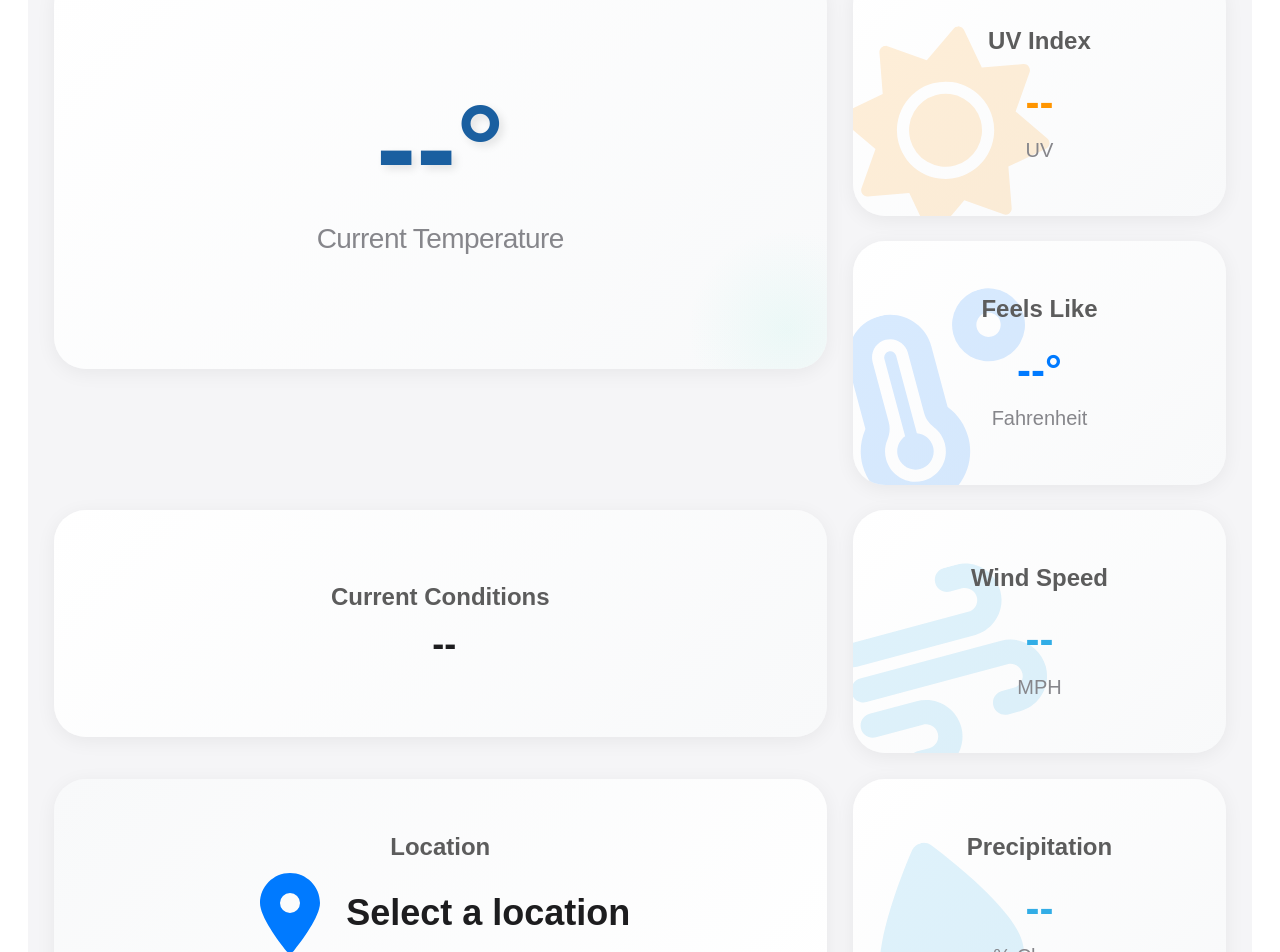
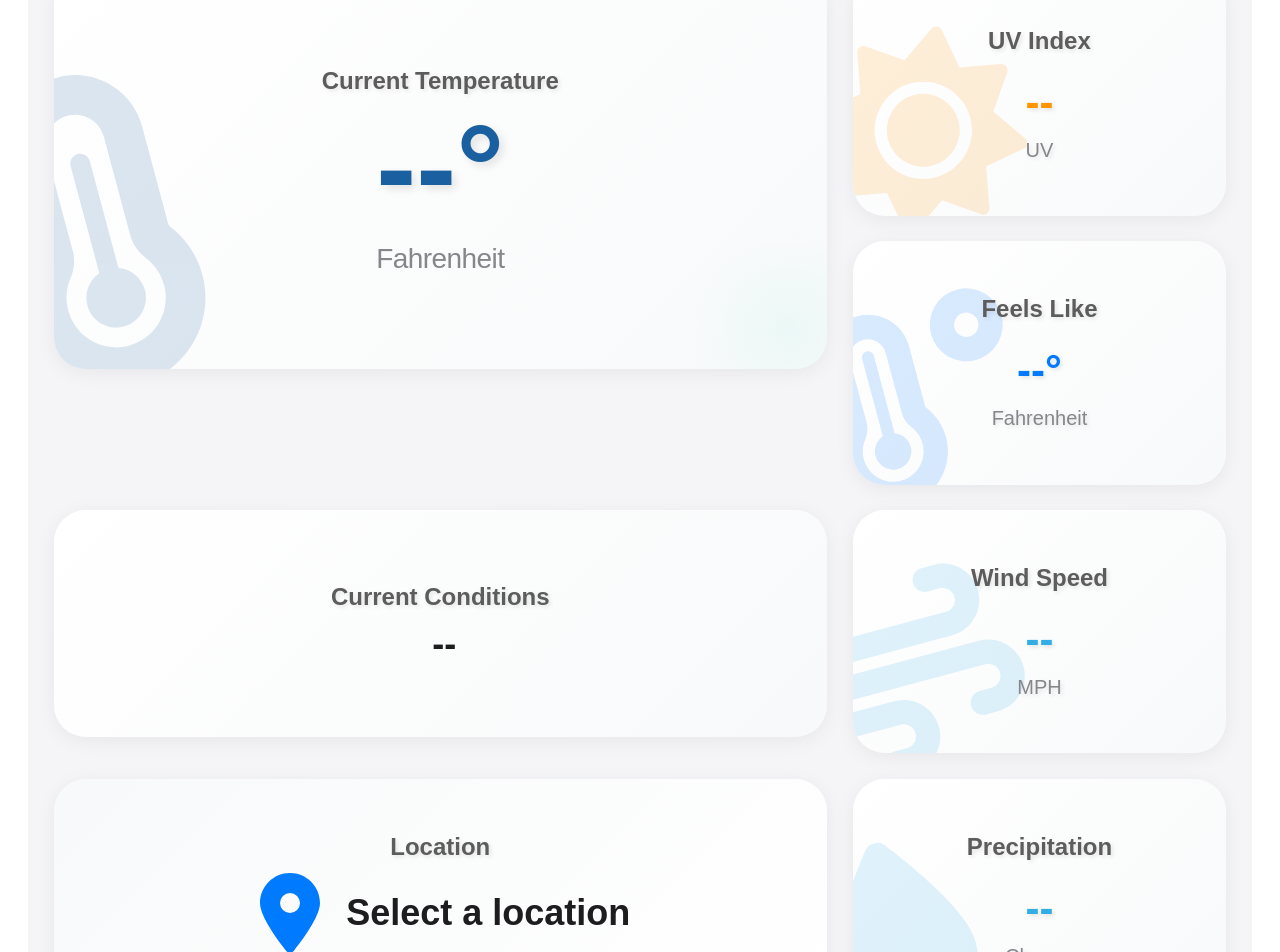
Before and after one commit to TwisterMc/weather-next, a Next.js app: page /details in a window 1280 px wide. Shown: the part 245-1197 px from the top of the page. Built offline with nearby package versions, Linux system fonts and the light colour scheme; no server answers.

Commit message:
feat: improve WeatherDetails component with updated temperature display and enhanced styling

```diff
--- a/src/components/WeatherDetails/WeatherDetails.module.css
+++ b/src/components/WeatherDetails/WeatherDetails.module.css
@@ -78,6 +78,8 @@
     margin: 0;
     line-height: 1;
     transition: color 0.3s ease;
+    position: relative;
+    z-index: 2;
 }
 
 .temperatureTile .temperatureValue {
@@ -97,6 +99,8 @@
     margin: 1rem 0 0;
     font-weight: 500;
     letter-spacing: -0.02em;
+    position: relative;
+    z-index: 2;
 }
 
 /* Common z-indexed elements */
@@ -105,6 +109,7 @@
 .unit {
     position: relative;
     z-index: 1;
+    text-shadow: 2px 2px 4px #0000001a;
 }
 
 .label {
@@ -187,16 +192,24 @@
 /* Background icon for tiles */
 .metricIcon {
     position: absolute;
-    left: -15%;
+    left: -7%;
     bottom: -5%;
-    width: 80%;
     height: 80%;
     opacity: 0.15;
     transform: rotate(-15deg);
     pointer-events: none;
     transition: all 0.4s cubic-bezier(0.4, 0, 0.2, 1);
-    z-index: 1;
+    z-index: 0;
 }
+
+/* .temperatureTile .metricIcon {
+    width: 100%;
+    height: 100%;
+    left: 0;
+    bottom: 0;
+    opacity: 0.08;
+    transform: rotate(-5deg) scale(1.2);
+} */
 
 .tile:hover .metricIcon {
     opacity: 0.35;
--- a/src/components/WeatherDetails/WeatherDetails.tsx
+++ b/src/components/WeatherDetails/WeatherDetails.tsx
@@ -67,8 +67,8 @@ export default function WeatherDetails() {
         },
         {
             label: 'Precipitation',
-            value: weather.precipChance ?? '--',
-            unit: '% Chance',
+            value: weather.precipChance != null ? `${weather.precipChance}%` : '--',
+            unit: 'Chance',
             color: '#32ADE6',
             icon: (
                 <svg xmlns="http://www.w3.org/2000/svg" viewBox="0 0 384 512" className={styles.metricIcon} style={{ fill: '#32ADE6' }}>
@@ -77,22 +77,22 @@ export default function WeatherDetails() {
             )
         },
         {
-            label: 'Temperature (C)',
+            label: 'Current Temperature',
             value: `${weather.temperatureC ? Math.round(typeof weather.temperatureC === 'string' ? parseFloat(weather.temperatureC) : weather.temperatureC) : '--'}°`,
             unit: 'Celsius',
             customStyle: true,
             className: styles.temperatureValue,
             color: getTemperatureColor(typeof weather.temperatureC === 'string' ? parseFloat(weather.temperatureC) : weather.temperatureC, true),
             icon: (
-                <svg xmlns="http://www.w3.org/2000/svg" viewBox="0 0 320 512" className={styles.metricIcon} style={{ fill: '#5856D6' }}>
+                <svg xmlns="http://www.w3.org/2000/svg" viewBox="0 0 320 512" className={styles.metricIcon} style={{ fill: getTemperatureColor(typeof weather.temperatureC === 'string' ? parseFloat(weather.temperatureC) : weather.temperatureC, true) }}>
                     <path d="M160 64c-26.5 0-48 21.5-48 48V276.5c0 17.3-7.1 31.9-15.3 42.5C86.2 332.6 80 349.5 80 368c0 44.2 35.8 80 80 80s80-35.8 80-80c0-18.5-6.2-35.4-16.7-48.9c-8.2-10.6-15.3-25.2-15.3-42.5V112c0-26.5-21.5-48-48-48zM48 112C48 50.2 98.1 0 160 0s112 50.2 112 112V276.5c0 .1 .1 .3 .2 .6c.2 .6 .8 1.6 1.7 2.8c18.9 24.4 30.1 55 30.1 88.1c0 79.5-64.5 144-144 144S16 447.5 16 368c0-33.2 11.2-63.8 30.1-88.1c.9-1.2 1.5-2.2 1.7-2.8c.1-.3 .2-.5 .2-.6V112zM208 368c0 26.5-21.5 48-48 48s-48-21.5-48-48c0-20.9 13.4-38.7 32-45.3V144c0-8.8 7.2-16 16-16s16 7.2 16 16V322.7c18.6 6.6 32 24.4 32 45.3z" />
                 </svg>
             )
         },
         {
             label: 'Relative Humidity',
-            value: weather.humidity ?? '--',
-            unit: '%',
+            value: weather.humidity != null ? `${weather.humidity}%` : '--',
+            unit: '',
             color: '#5856D6',
             icon: (
                 <svg xmlns="http://www.w3.org/2000/svg" viewBox="0 0 384 512" className={styles.metricIcon} style={{ fill: '#5856D6' }}>
@@ -139,6 +139,11 @@ export default function WeatherDetails() {
         <div className={styles.grid}>
             {/* Temperature - Large Tile */}
             <div className={`${styles.tile} ${styles.temperatureTile}`}>
+                {/* Add thermometer icon for background */}
+                <svg xmlns="http://www.w3.org/2000/svg" viewBox="0 0 320 512" className={styles.metricIcon} style={{ fill: getTemperatureColor(weather.temperature) }}>
+                    <path d="M160 64c-26.5 0-48 21.5-48 48V276.5c0 17.3-7.1 31.9-15.3 42.5C86.2 332.6 80 349.5 80 368c0 44.2 35.8 80 80 80s80-35.8 80-80c0-18.5-6.2-35.4-16.7-48.9c-8.2-10.6-15.3-25.2-15.3-42.5V112c0-26.5-21.5-48-48-48zM48 112C48 50.2 98.1 0 160 0s112 50.2 112 112V276.5c0 .1 .1 .3 .2 .6c.2 .6 .8 1.6 1.7 2.8c18.9 24.4 30.1 55 30.1 88.1c0 79.5-64.5 144-144 144S16 447.5 16 368c0-33.2 11.2-63.8 30.1-88.1c.9-1.2 1.5-2.2 1.7-2.8c.1-.3 .2-.5 .2-.6V112zM208 368c0 26.5-21.5 48-48 48s-48-21.5-48-48c0-20.9 13.4-38.7 32-45.3V144c0-8.8 7.2-16 16-16s16 7.2 16 16V322.7c18.6 6.6 32 24.4 32 45.3z" />
+                </svg>
+                <div className={styles.label}>Current Temperature</div>
                 <h2
                     className={styles.temperatureValue}
                     style={{ color: getTemperatureColor(weather.temperature) }}
@@ -146,7 +151,7 @@ export default function WeatherDetails() {
                     {weather.temperature ?? '--'}°
                 </h2>
                 <p className={styles.temperatureLabel}>
-                    Current Temperature
+                    Fahrenheit
                 </p>
             </div>
 
```
